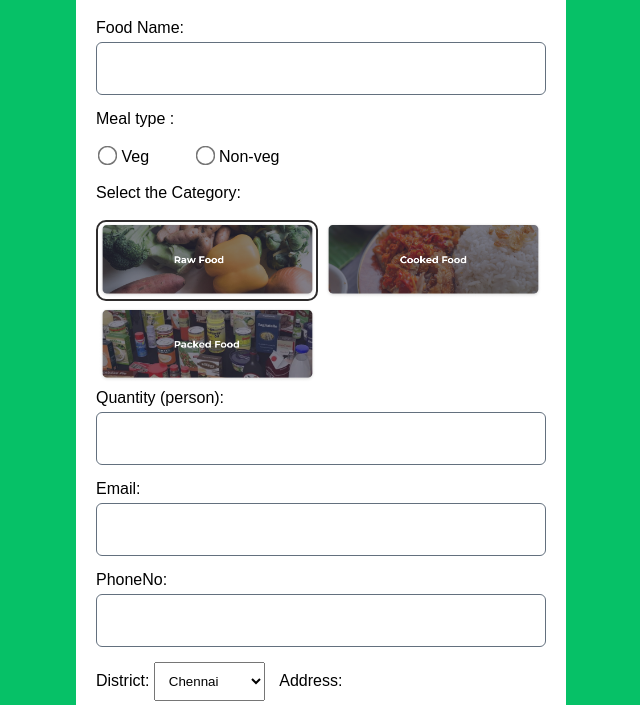
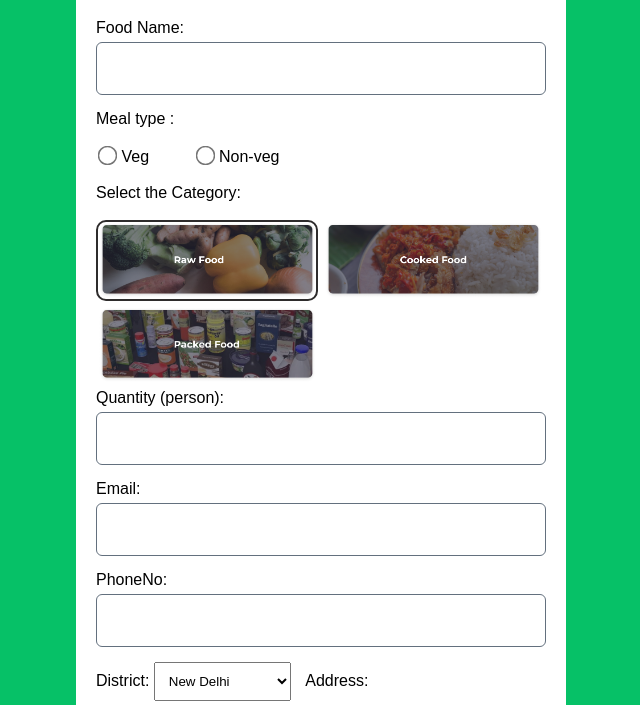
Before and after one commit to MishraShivamm/Donate-Food, a plain HTML site: page fooddonate.html in a window 1280 px wide. Shown: the part 91-796 px from the top of the page, without its empty margins (319-959 px from the left). Drawn offline with Linux system fonts and the light colour scheme.

Commit message:
Update fooddonate.html

```diff
--- a/fooddonate.html
+++ b/fooddonate.html
@@ -68,25 +68,25 @@
         <label for="location"></label>
         <label for="district">District:</label>
 <select id="district" name="district" style="padding:10px;">
-  <option value="chennai">Chennai</option>
-  <!-- <option value="kancheepuram">Kancheepuram</option>
-  <option value="thiruvallur">Thiruvallur</option>
-  <option value="vellore">Vellore</option>
-  <option value="tiruvannamalai">Tiruvannamalai</option>
-  <option value="tiruvallur">Tiruvallur</option>
-  <option value="tiruppur">Tiruppur</option> -->
-  <option value="coimbatore">Coimbatore</option>
-  <!-- <option value="erode">Erode</option>
-  <option value="salem">Salem</option>
-  <option value="namakkal">Namakkal</option>
-  <option value="tiruchirappalli">Tiruchirappalli</option>
+  <option value="chennai">New Delhi</option>
+  <option value="kancheepuram">Hauz Khas</option>
+  <option value="thiruvallur">Kashmere Gate</option>
+  <option value="vellore">Okhla </option>
+  <option value="tiruvannamalai">Dwarka</option>
+  <option value="tiruvallur">Palam</option>
+  <option value="tiruppur">Janakpuri West</option>
+  <option value="coimbatore">Chandnichowk</option>
+  <option value="erode">Janakpuri East</option>
+  <option value="salem">Adarsh Nagar</option>
+  <option value="namakkal">Samaypur Badli</option>
+  <!--<option value="tiruchirappalli">Tiruchirappalli</option>
   <option value="thanjavur">Thanjavur</option>
   <option value="pudukkottai">Pudukkottai</option>
   <option value="karur">Karur</option>
   <option value="ariyalur">Ariyalur</option>
-  <option value="perambalur">Perambalur</option> -->
+  <option value="perambalur">Perambalur</option>
   <option value="madurai">Madurai</option>
-  <!-- <option value="virudhunagar">Virudhunagar</option>
+  <option value="virudhunagar">Virudhunagar</option>
   <option value="dindigul">Dindigul</option>
   <option value="ramanathapuram">Ramanathapuram</option>
   <option value="sivaganga">Sivaganga</option>
```
